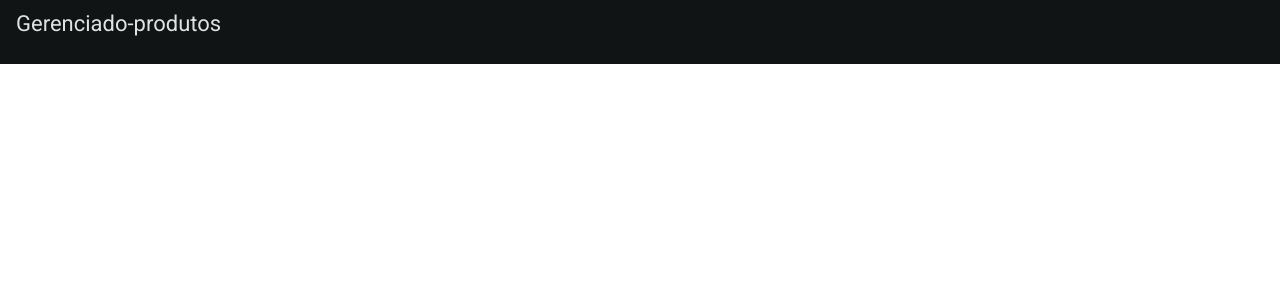
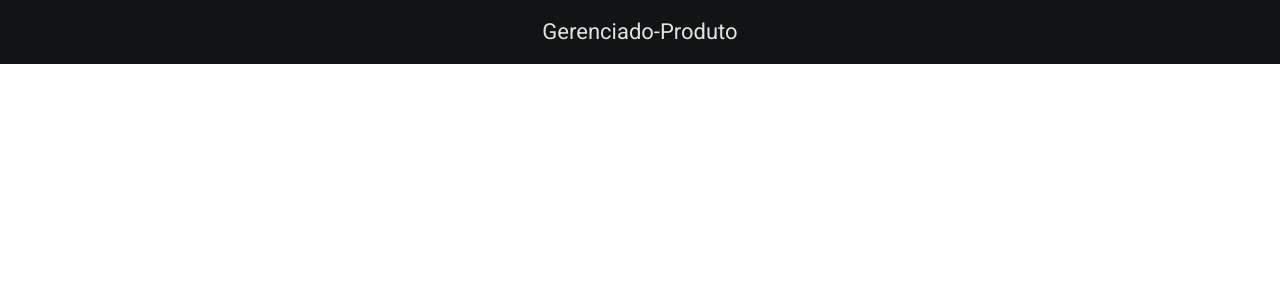
Before and after one commit to fernando7kyna/gerenciado-produto, an Angular app: page / in a window 1280 px wide. Shown: the top 300 px of the page. Built offline with nearby package versions, Linux system fonts and the light colour scheme.

Commit message:
feat: adiciona classes css para centralizar contéudo

```diff
--- a/src/app/shared/components/header/header.component.html
+++ b/src/app/shared/components/header/header.component.html
@@ -1,3 +1,7 @@
 <mat-toolbar>
-  <p>Gerenciado-produtos</p>
+  <div class="container">
+    <div class="content-container">
+      <div class="title">Gerenciado-Produto</div>
+    </div>
+  </div>
 </mat-toolbar>
--- a/src/app/shared/components/header/header.component.scss
+++ b/src/app/shared/components/header/header.component.scss
@@ -0,0 +1,3 @@
+.title {
+  text-align: center;
+}
--- a/src/styles.scss
+++ b/src/styles.scss
@@ -1,4 +1,21 @@
 /* You can add global styles to this file, and also import other style files */
 
-html, body { height: 100%; }
-body { margin: 0; font-family: Roboto, "Helvetica Neue", sans-serif; }
+html,
+body {
+  height: 100%;
+}
+body {
+  margin: 0;
+  font-family: Roboto, "Helvetica Neue", sans-serif;
+}
+
+.container {
+  display: flex;
+  width: 100%;
+  justify-content: center;
+}
+
+.content-container {
+  max-width: 748px;
+  width: 100%;
+}
```
